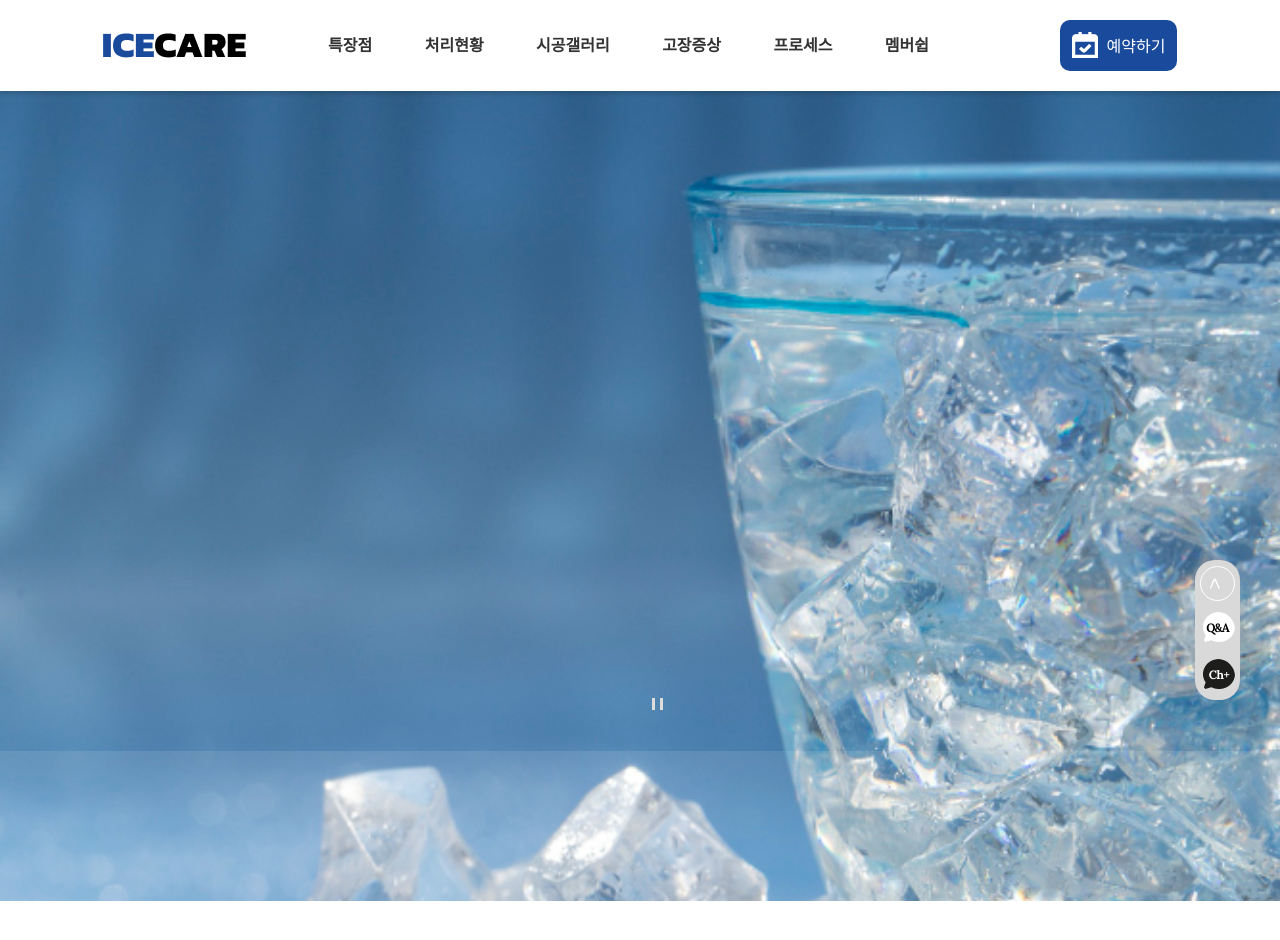
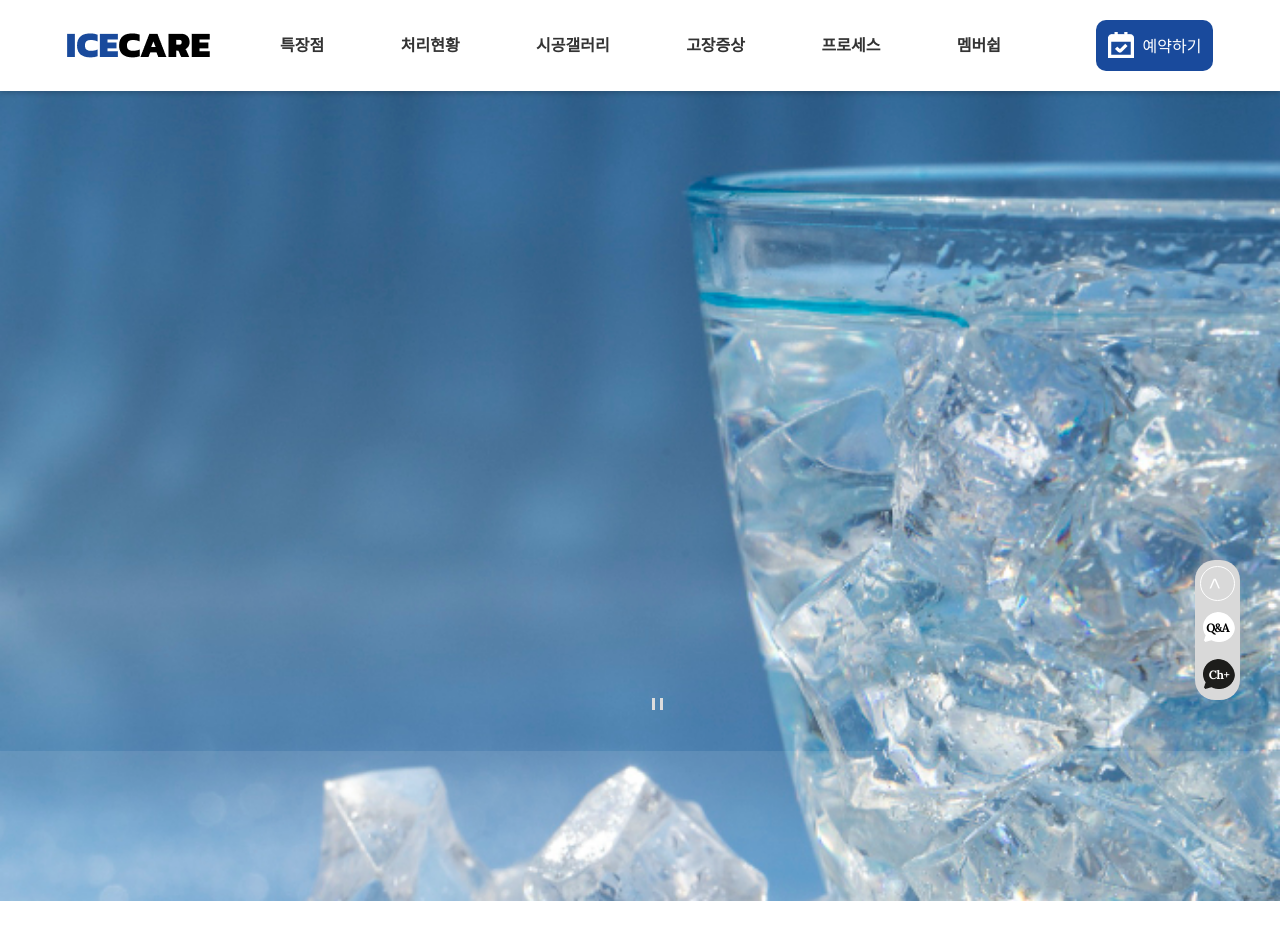
Before and after one commit to haracedaily/renew_ice_clean, a website built with Vite: page index.html in a window 1280 px wide. Shown: the top 940 px of the page. Built offline with nearby package versions, Linux system fonts and the light colour scheme; a script that the page names is missing; a web font is replaced by a local one.

Commit message:
no message

```diff
--- a/css/index.css
+++ b/css/index.css
@@ -79,8 +79,12 @@ header{
     box-shadow: 0 2px 5px rgba(0, 0, 0, 0.2);
     nav{
         a{
-            margin-right: 3rem;
+            padding: 1.5rem;
+            margin-right: 1.5rem;
             font-weight: bold;
+            &:hover{
+                box-shadow: 0 2px 5px rgba(0, 0, 0, 0.2);
+            }
         }
     }
 }
```
